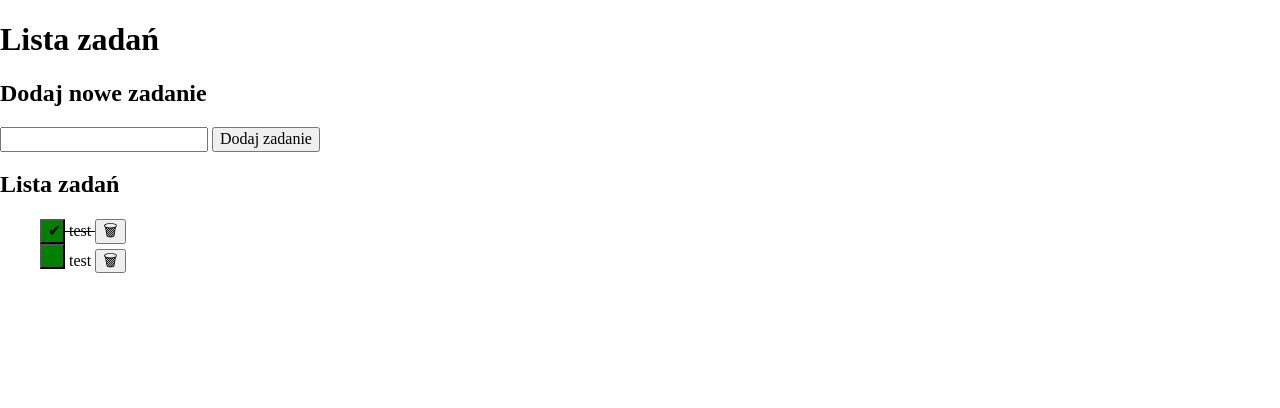
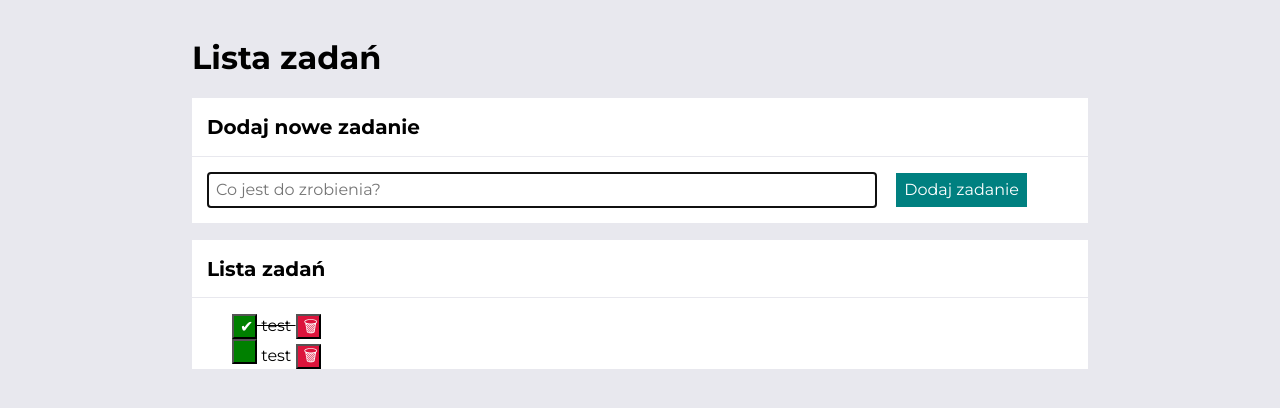
Before and after one commit to HaniaNassalska/task-list, a plain HTML site: page index.html in a window 1280 px wide. Drawn offline with nearby package versions, Linux system fonts and the light colour scheme; a web font is replaced by a local one.

Commit message:
added styles in main and form

```diff
--- a/css/button.css
+++ b/css/button.css
@@ -1,5 +1,22 @@
+.button__input {
+   background-color: teal;
+   color: white;
+   padding: 8px;
+   border: none;
+}
+
 .button__done {
    background: green;
    width: 25px;
    height: 25px;
+   color: white;
+
 }
+
+.button__remove {
+   background: crimson;
+   width: 25px;
+   height: 25px;
+   color: white;
+
+}
--- /dev/null
+++ b/css/container.css
@@ -0,0 +1,5 @@
+.conatainer {
+    margin: 0 auto;
+
+    max-width: 70%;
+}
--- /dev/null
+++ b/css/form.css
@@ -0,0 +1,11 @@
+.form__style {
+    padding: 15px;
+}
+.form__input {
+    padding: 8px;
+    margin-right: 15px;
+    width: 100%;
+    max-width: 670px;
+    border: solid 1px;
+    border-radius: 2px;
+}
--- /dev/null
+++ b/css/header.css
@@ -0,0 +1,8 @@
+.header__conatainer {
+    margin-top: 40px;
+}
+
+.header__style {
+    font-weight: 700;
+    font-size: 32px;
+}
--- a/css/list.css
+++ b/css/list.css
@@ -1,6 +1,7 @@
 .list__item {
     list-style-type: none;
 }
+
 .list__item--done {
-   text-decoration: line-through;
+    text-decoration: line-through;
 }
--- /dev/null
+++ b/css/section.css
@@ -0,0 +1,11 @@
+.section {
+    background-color: white;
+}
+.section__header {
+    padding-left: 15px;
+    padding-top: 18px;
+    font-size: 20px;
+}
+.section__decorationLine {
+    border-bottom: solid 1px #e8e8ee;
+}
--- a/css/style.css
+++ b/css/style.css
@@ -5,3 +5,7 @@ html {
 *, ::after, ::before {
     box-sizing: inherit;
 }
+.style {
+    background-color:#e8e8ee;
+    font-family: "Montserrat", sans-serif;
+}
--- a/index.html
+++ b/index.html
@@ -9,30 +9,50 @@
     <link rel="stylesheet" href="https://cdnjs.cloudflare.com/ajax/libs/normalize/8.0.1/normalize.min.css"
         integrity="sha512-NhSC1YmyruXifcj/KFRWoC561YpHpc5Jtzgvbuzx5VozKpWvQ+4nXhPdFgmx8xqexRcpAglTj9sIBWINXa8x5w=="
         crossorigin="anonymous" referrerpolicy="no-referrer" />
-        <link href="css/button.css" rel="stylesheet">
-        <link href="css/style.css" rel="stylesheet">
+    <link href="css/button.css" rel="stylesheet">
+    <link href="css/container.css" rel="stylesheet">
+    <link href="css/form.css" rel="stylesheet">
+
+    <link href="css/header.css" rel="stylesheet">
+    <link href="css/section.css" rel="stylesheet">
+
+    <link href="css/style.css" rel="stylesheet">
     <link href="css/list.css" rel="stylesheet">
-        <script defer src="js/script.js"></script>
+    <link
+        href="https://fonts.googleapis.com/css2?family=Montserrat:ital,wght@0,400;0,500;0,600;0,700;0,800;1,400;1,500;1,600;1,700;1,800&family=Open+Sans:ital,wght@0,300;0,400;0,500;1,300;1,400;1,500&family=Red+Hat+Mono:ital,wght@0,400;0,500;1,400&display=swap"
+        rel="stylesheet">
+    <script defer src="js/script.js"></script>
 
 </head>
 
-<body>
-    <div>
-        <header>
-            <h1>Lista zadań</h1>
-        </header>
-        <div>
-            <h2>Dodaj nowe zadanie</h2>
-            <form class="js-form">
-                <input class="js-newTask">
-                <button>Dodaj zadanie</button>
+<body class="style">
+    <main class="conatainer">
+        <div class="header__conatainer">
+            <header>
+                <h1 class="header__style">Lista zadań</h1>
+            </header>
+        </div>
+        <section class="section">
+            <h2 class="section__header">Dodaj nowe zadanie</h2>
+            <div class="section__decorationLine"></div>
+
+            <form class="js-form form__style">
+                <input class="js-newTask form__input" placeholder="Co jest do zrobienia?" autofocus>
+                <button class="button__input">Dodaj zadanie</button>
             </form>
+        </section>
+        <div class="section">
+            <section>
+                <h2 class="section__header">Lista zadań</h2>
+                <div class="section__decorationLine"></div>
+                <ul class="js-taskList"></ul>
+            </section>
+
+
         </div>
-        <divL>
-            <h2>Lista zadań</h2>
-            <ul class="js-taskList"></ul>
-    </div>
-    </div>
+
+
+    </main>
 
 </body>
 
--- a/js/script.js
+++ b/js/script.js
@@ -52,10 +52,10 @@
             <li
             class="list__item${task.done ? " list__item--done" : ""}"
             >
-            <button class="js-buttonDone button__done">${task.done ? "✔" : ""}</button>
+            <button class="js-buttonDone button__done" ${task.done ? "alt=\"Zadanie zrealizowane\"" : "alt=\"Zadanie niezrealizowane\""}>${task.done ? "✔" : ""}</button>
 
             ${task.content}
-            <button class="js-buttonRemove button__romove">🗑</button>
+           <button class="js-buttonRemove button__remove" alt="Usuń zadanie">🗑</button>
             </li>
             `;
         }
```
